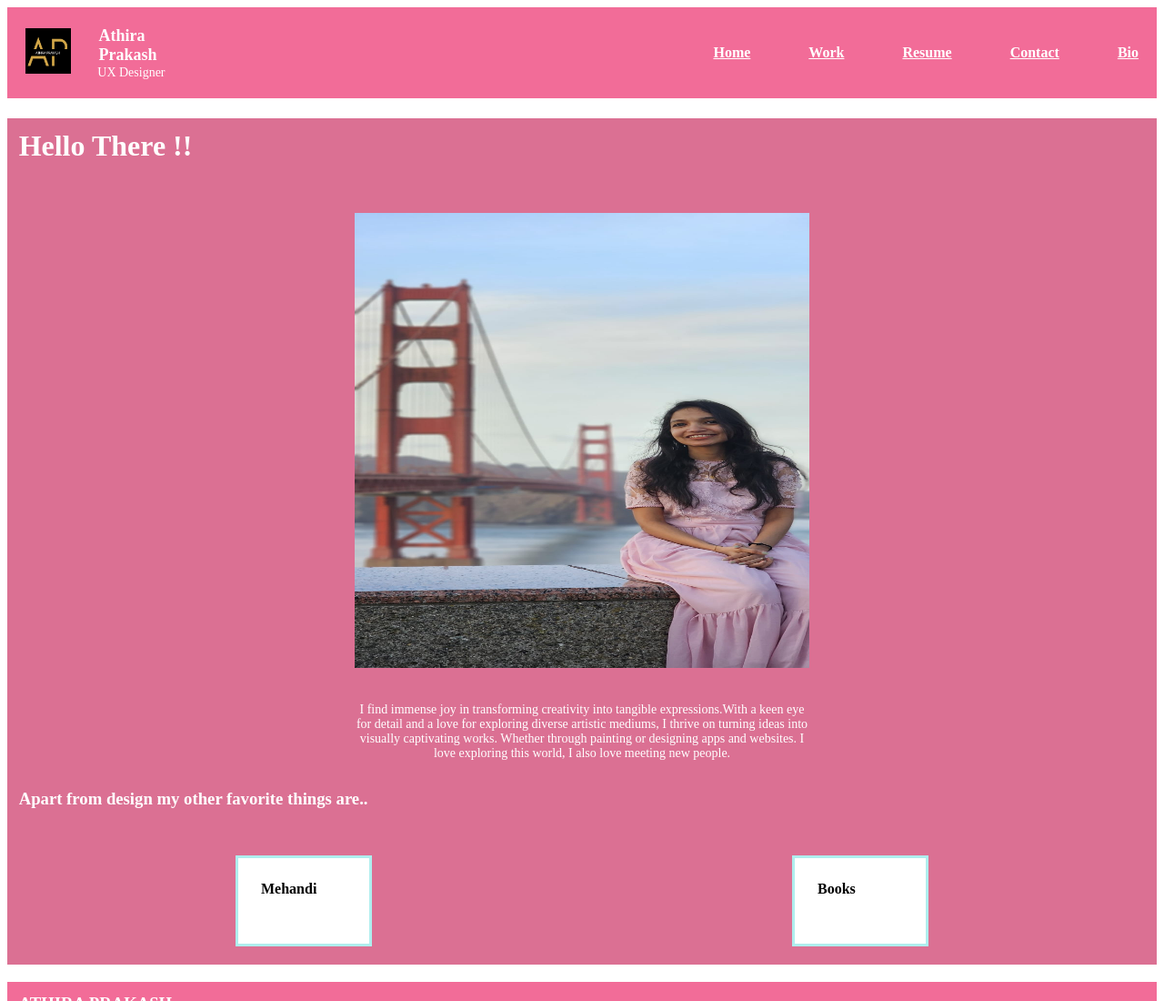
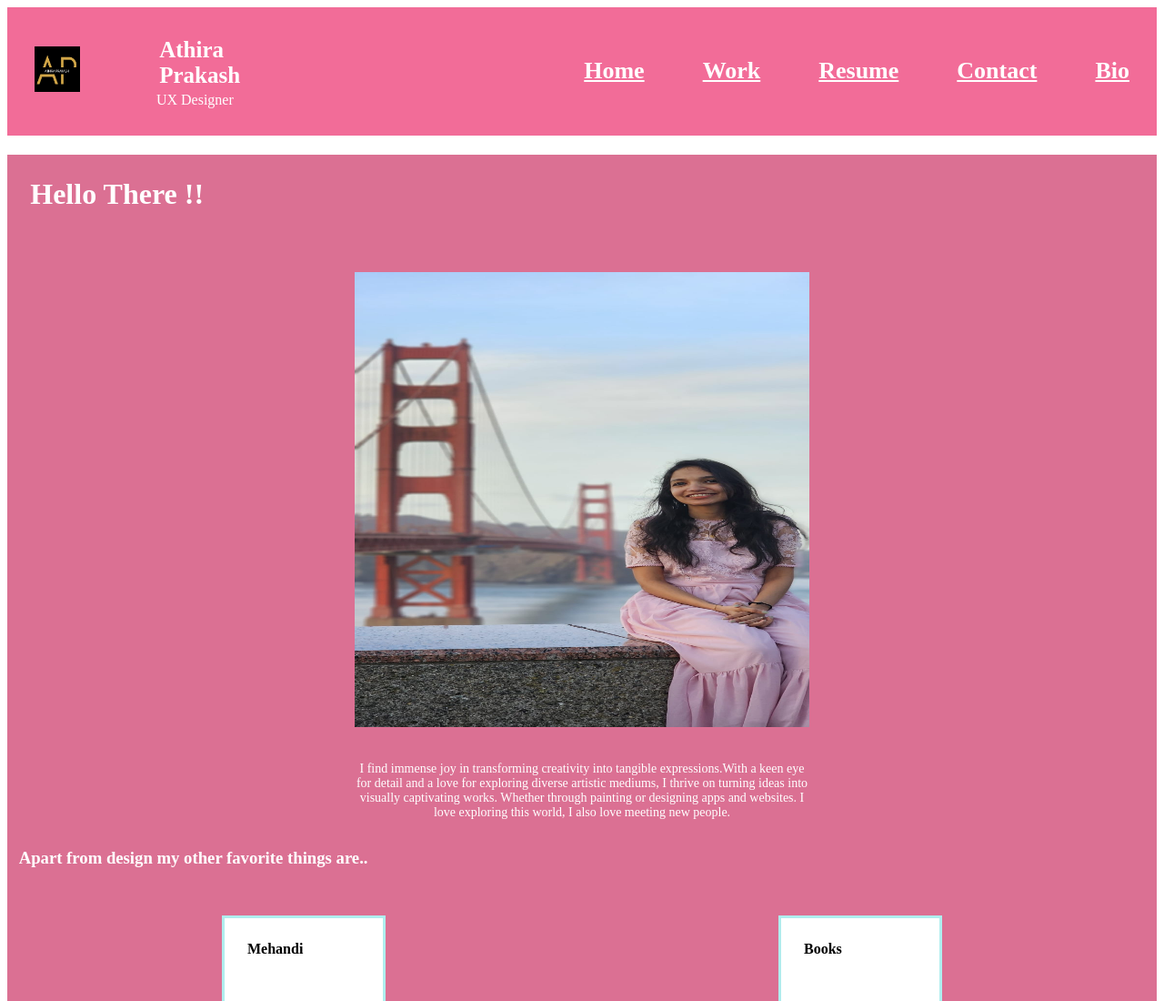
Before and after one commit to Adhiathira/-UX_UI_HW_17, a plain HTML site: page temp.html in a window 1280 px wide. Shown: the top 1100 px of the page at 91% size. Drawn offline with Linux system fonts and the light colour scheme.

Commit message:
updated style

```diff
--- a/CSS/style.css
+++ b/CSS/style.css
@@ -8,7 +8,7 @@ Optional: Set text color */
     display: flex;
     justify-content: space-between;
     align-items: center;
-    padding: 20Px;
+    padding: 30Px;
 }
 
 .logo {
@@ -25,7 +25,7 @@ nav li {
 nav a {
     color: white;
     font-weight: bold;
-    font-size: 16px;
+    font-size: 26px;
 
 }
 
@@ -35,20 +35,20 @@ nav a {
 }
 
 .name-title {
-    margin-left: -35%;
+    margin-left: -10%;
     text-align: left;
 }
 
 .name-title h1 {
     margin: 0;
-    font-size: 18px;
+    font-size: 25px;
     color: white;
 
 }
 
 .name-title p {
     margin: 0;
-    font-size: 14px;
+    font-size: 16px;
     color: white;
 }
 
@@ -61,14 +61,11 @@ nav a {
 .heroimg {
     text-align: center;
     padding: 20px;
-
-
-
 }
 
 h1 {
     color: white;
-    padding: 1%;
+    padding: 2%;
 }
 
 /* about me section*/
@@ -99,8 +96,8 @@ h3 {
 .block {
     background-color: white;
     box-sizing: border-box;
-    width: 150px;
-    height: 100px;
+    width: 180px;
+    height: 150px;
     border: 3px solid paleturquoise;
     display: inline-block;
 
```
